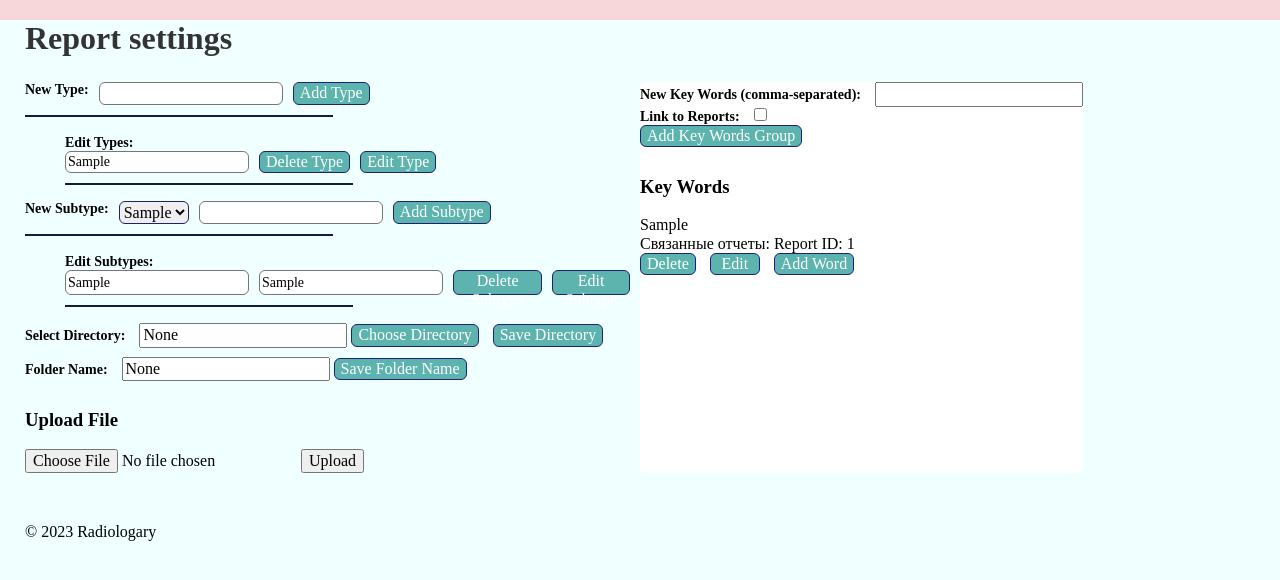
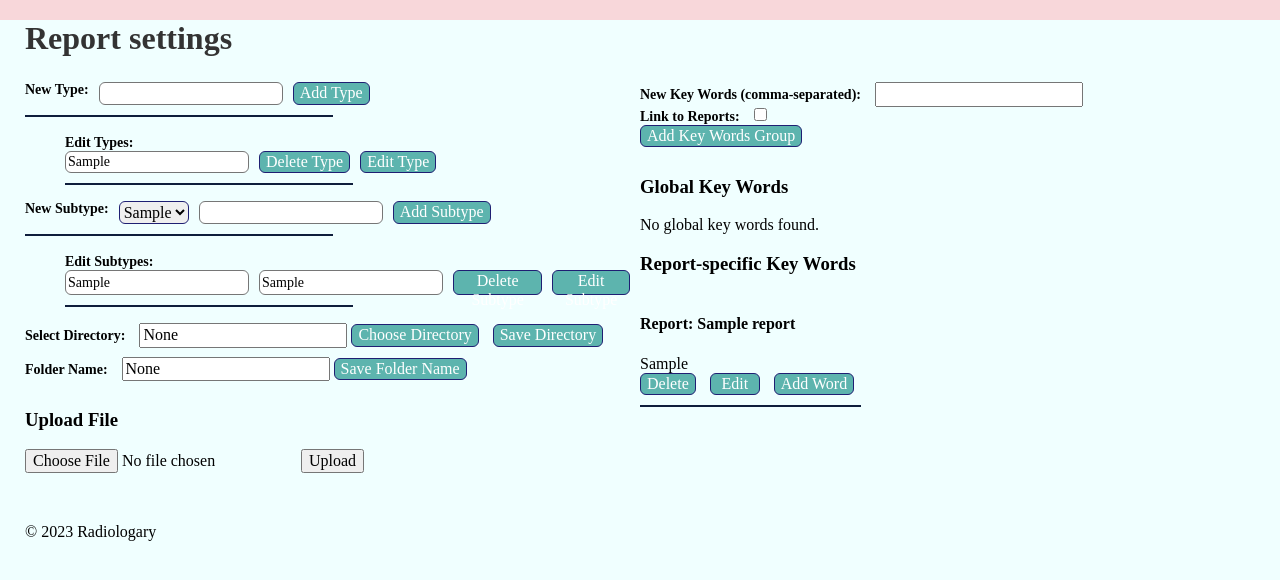
Before and after one commit to denikorolev/flask_auto_report, a Flask app: page /report_settings/report_settings in a window 1280 px wide. Shown: the part 50-630 px from the top of the page. Run offline with Flask 3, Linux system fonts and the light colour scheme; a user stored in the database is signed in; tables that the repository leaves empty hold one stand-in row (values such as "Sample post").

Commit message:
v0.1.2 stable working key words on the working with reports and global key words on the report settings pages

```diff
--- a/app.py
+++ b/app.py
@@ -1,5 +1,5 @@
 # app.py
-#v0.1.0
+#v0.1.2
 
 from flask import Flask, redirect, url_for, flash, render_template
 from flask_login import LoginManager, login_required, user_logged_in
--- a/report_settings.py
+++ b/report_settings.py
@@ -1,11 +1,12 @@
 # report_settings.py
-#v0.1.0
+#v0.1.2
 
 from flask import Blueprint, render_template, request, redirect, flash, current_app
 from flask_login import login_required, current_user
 from models import db, ReportType, ReportSubtype, AppConfig, KeyWordsGroup, Report
+from itertools import chain
 from file_processing import file_uploader
-from sentence_processing import group_key_words_by_index
+from sentence_processing import group_keywords, sort_key_words_group
 
 report_settings_bp = Blueprint('report_settings', __name__)
 
@@ -40,8 +41,19 @@ def report_settings():
     # Get subtypes
     user_subtypes = ReportSubtype.find_by_user(current_user.id)
 
-    # Группируем ключевые слова с использованием  функции
-    key_words_group = group_key_words_by_index(current_user.id, user_reports)
+    # Prepare global key words
+    global_user_key_words = KeyWordsGroup.find_without_reports(current_user.id)
+    unsorted_global_key_words = group_keywords(global_user_key_words, with_index=True)
+    global_key_words = sort_key_words_group(unsorted_global_key_words)
+
+    # Prepare key words linked to reports
+    uncleared_report_user_key_words = []
+    for report in user_reports:
+        uncleared_report_user_key_words.append(KeyWordsGroup.find_by_report(report.id))
+    report_user_key_words = list(chain.from_iterable(uncleared_report_user_key_words))
+    print(report_user_key_words)
+    report_key_words = group_keywords(keywords=report_user_key_words, with_report=True)
+
 
     # Processing type
     if request.method == "POST":
@@ -126,7 +138,8 @@ def report_settings():
                            menu = menu,
                            upload_folder_path=upload_folder_path,
                            upload_folder_name=upload_folder_name,
-                           key_words_group=key_words_group,
+                           global_key_words=global_key_words,
+                           report_key_words=report_key_words,
                            user_reports=user_reports,
                            user_types=user_types,
                            user_subtypes=user_subtypes
--- a/templates/report_settings.html
+++ b/templates/report_settings.html
@@ -1,5 +1,5 @@
 <!-- report_settings.html -->
- <!-- v0.1.0 -->
+ <!-- v0.1.2 -->
 
 {% extends "index.html" %}
 
@@ -99,9 +99,8 @@
         </div>
     </div>
 
-
-   <!-- Key words processing -->
-    <div class="report_side--right">
+    <!-- Key words processing -->
+    <div class="">
         <form id="keywords-form">
             <label for="key_word_input" class="report_label__item">New Key Words (comma-separated):</label>
             <input type="text" id="key_word_input" name="key_word_input" required>
@@ -110,6 +109,7 @@
                 <label for="link_reports_checkbox" class="report_label__item">Link to Reports:</label>
                 <input type="checkbox" id="link_reports_checkbox" name="link_reports_checkbox">
             </div>
+
             <!-- Список reports пользователя -->
             <div id="report-checkboxes-container" style="display: none;">
                 <label class="report_label__item">Select Reports:</label>
@@ -124,62 +124,78 @@
             </div>
             <button type="submit" class="btn report__btn">Add Key Words Group</button>
         </form>
+        <div class="container">
 
-        <div class="container">
-            <h3>Key Words</h3>
-            <div id="key-words-list">
-                {% if key_words_group %}
-                    {% for key_words in key_words_group %}
-                        {% if not key_words['linked_reports'] %}
-                            <div class="key-words-group" data-group="{{ key_words['keywords'][0].group_index }}">
-                                {% for key_word in key_words['keywords'] %}
-                                    <span data-group="{{ key_word.group_index }}" data-index="{{ key_word.index }}">
-                                        {{ key_word.key_word }}{% if not loop.last %}, {% endif %}
-                                    </span>
-                                {% endfor %}
-                                <!-- Кнопки для редактирования ключевых слов в группе -->
-                                <button class="btn report__btn delete-keywords-btn" data-group="{{ key_words['keywords'][0].group_index }}">Delete</button>
-                                <button class="btn report__btn edit-keywords-btn" data-group="{{ key_words['keywords'][0].group_index }}">Edit</button>
-                                <!-- Поле для ввода ключевого слова, которое будет показано при нажатии на кнопку -->
-                                <div class="add-keyword-input" style="display:none;" data-group="{{ key_words['keywords'][0].group_index }}">
+            <!-- Key words processing -->
+
+            <!-- Блок глобальных ключевых слов -->
+            <h3>Global Key Words</h3>
+            <div id="global-key-words-list">
+                {% if global_key_words %}
+                    {% for group in global_key_words %}
+                        <div class="key-words-group" data-group="{{ group.group_index }}">
+                            {% for word in group.key_words %}
+                                <span data-group="{{ group.group_index }}">
+                                    {{ word }}{% if not loop.last %}, {% endif %}
+                                </span>
+                            {% endfor %}
+
+                            <!-- Кнопки для редактирования и добавления ключевых слов -->
+                            <button class="btn report__btn delete-keywords-btn" data-group="{{ group.group_index }}">Delete</button>
+                            <button class="btn report__btn edit-keywords-btn" data-group="{{ group.group_index }}">Edit</button>
+                            <div class="add-keyword-input" style="display:none;" data-group="{{ group.group_index }}">
                                 <input type="text" placeholder="Enter new keyword(s)" class="new-keyword-input">
-                                <button class="btn report__btn submit-keyword-btn" data-group="{{ key_words['keywords'][0].group_index }}">Submit</button>
-                                </div>
-                                <button class="btn report__btn add-keywords-btn" data-group="{{ key_words['keywords'][0].group_index }}">Add Word</button>
-
+                                <button class="btn report__btn submit-keyword-btn" data-group="{{ group.group_index }}">Submit</button>
                             </div>
-                            {% else %}
-                                <div class="key-words-group" data-group="{{ key_words['keywords'][0].group_index }}">
-                                    {% for key_word in key_words['keywords'] %}
-                                        <span data-group="{{ key_word.group_index }}" data-index="{{ key_word.index }}">
-                                            {{ key_word.key_word }}{% if not loop.last %}, {% endif %}
-                                        </span>
-                                    {% endfor %}
-                                    <div>
-                                        Связанные отчеты:
-                                        {% for report_id in key_words['linked_reports'] %}
-                                            <span>Report ID: {{ report_id }}</span>{% if not loop.last %}, {% endif %}
-                                        {% endfor %}
-                                    </div>
-                                    <!-- Кнопки для редактирования ключевых слов в группе -->
-                                    <button class="btn report__btn delete-keywords-btn" data-group="{{ key_words['keywords'][0].group_index }}">Delete</button>
-                                    <button class="btn report__btn edit-keywords-btn" data-group="{{ key_words['keywords'][0].group_index }}">Edit</button>
-                                    <!-- Поле для ввода ключевого слова, которое будет показано при нажатии на кнопку -->
-                                    <div class="add-keyword-input" style="display:none;" data-group="{{ key_words['keywords'][0].group_index }}">
-                                        <input type="text" placeholder="Enter new keyword(s)" class="new-keyword-input">
-                                        <button class="btn report__btn submit-keyword-btn" data-group="{{ key_words['keywords'][0].group_index }}">Submit</button>
-                                    </div>
-                                    <button class="btn report__btn add-keywords-btn" data-group="{{ key_words['keywords'][0].group_index }}">Add Word</button>
-                                </div>
-                            {% endif %}
+                            <button class="btn report__btn add-keywords-btn" data-group="{{ group.group_index }}">Add Word</button>
+                        </div>
                     {% endfor %}
-
                 {% else %}
-                    <p>No key words found.</p>
+                    <p>No global key words found.</p>
                 {% endif %}
             </div>
         </div>
+
+
+        <!-- Новый блок для ключевых слов, привязанных к отчетам -->
+        <div class="container">
+            <h3>Report-specific Key Words</h3>
+
+            <div id="report-key-words-list">
+                {% if report_key_words %}
+                    {% for report in report_key_words %}
+                        {% if report.key_words %}
+                            <div class="report-key-words-group">
+                                <h4>Report: {{ report.report_name }}</h4>
+                                <div class="key-words-group" data-report="{{ report.report_id }}">
+                                    {% for word in report.key_words %}
+                                        <span data-report="{{ report.report_id }}">
+                                            {{ word }}{% if not loop.last %}, {% endif %}
+                                        </span>
+                                    {% endfor %}
+                                </div>
+
+                                <!-- Кнопки для редактирования и добавления ключевых слов -->
+                                <button class="btn report__btn delete-report-keywords-btn" data-report="{{ report.report_id }}">Delete</button>
+                                <button class="btn report__btn edit-report-keywords-btn" data-report="{{ report.report_id }}">Edit</button>
+                                <div class="add-report-keyword-input" style="display:none;" data-report="{{ report.report_id }}">
+                                    <input type="text" placeholder="Enter new keyword(s)" class="new-report-keyword-input">
+                                    <button class="btn report__btn submit-report-keyword-btn" data-report="{{ report.report_id }}">Submit</button>
+                                </div>
+                                <button class="btn report__btn add-report-keywords-btn" data-report="{{ report.report_id }}">Add Word</button>
+                            </div>
+                            <div class="report_borderline"></div>
+                        {% endif %}
+                    {% endfor %}
+                {% else %}
+                    <p>No report-specific key words found.</p>
+                {% endif %}
+            </div>
+        </div>
+
+
     </div>
+
 
 
 </div>
@@ -331,7 +347,6 @@
                     spans.forEach(span => {
                         const input = document.createElement("input");
                         input.value = span.textContent.trim().replace(/,\s*$/, ''); // Убираем запятую, если есть
-                        input.setAttribute("data-id", span.dataset.index);
                         input.classList.add("key-word-input");
                         span.replaceWith(input);
                     });
```
Also changed, not shown: sentence_processing.py (+50 -56 lines), working_with_reports.py (+5 -21 lines).
